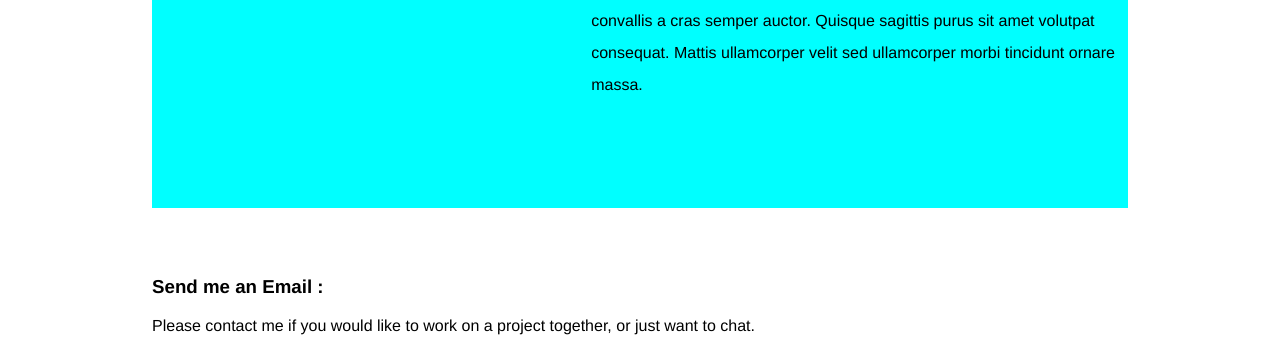
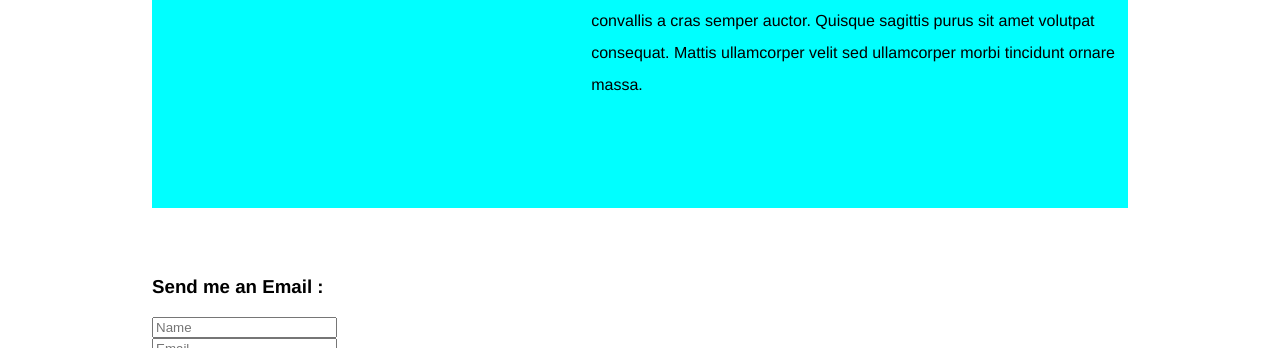
Before and after one commit to jflores353/dev-portfolio, a Gatsby site: page / in a window 1280 px wide. Shown: the part 2912-3260 px from the top of the page. Built offline with nearby package versions, Linux system fonts and the light colour scheme; Gatsby itself is replaced by a stand-in of ours.

Commit message:
made small change to text for testing build

```diff
--- a/src/components/contact.js
+++ b/src/components/contact.js
@@ -6,10 +6,7 @@ export default function Contact() {
       <section id="four">
         <div class="container">
           <h3>Send me an Email :</h3>
-          <p>
-            Please contact me if you would like to work on a project together,
-            or just want to chat.
-          </p>
+
           <form method="post" action="POST" data-netlify="true">
             <div class="row gtr-uniform">
               <div class="col-6 col-12-xsmall">
```
